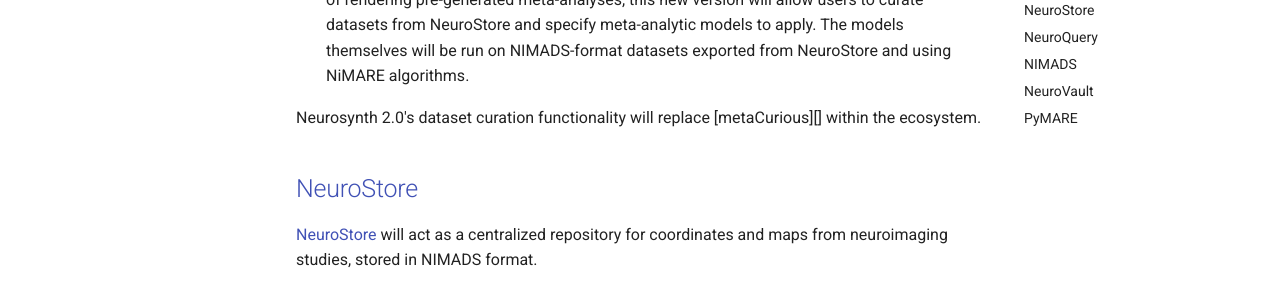
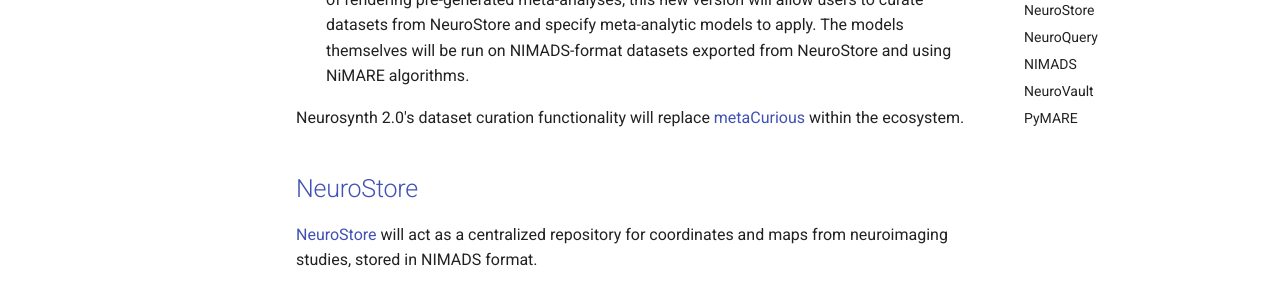
Before and after one commit to neurostuff/neurostuff.github.io, an MkDocs documentation site: the page built from docs/index.md, in a window 1280 px wide and 900 px high, scrolled down 1485 px. Shown: the part 152-444 px from the top of the window. Built offline with MkDocs 1.6.1 and Material for MkDocs 9.7.7, drawn with Linux system fonts in a browser that asks for light colours; some of the changed lines change nothing that is shown.

Commit message:
Fix *other* typo.

```diff
--- a/docs/index.md
+++ b/docs/index.md
@@ -110,6 +110,7 @@
 [Cognitive Atlas]: http://www.cognitiveatlas.org/
 [Cognitive Paradigm Ontology]: http://www.cogpo.org/
 [FSL]: https://fsl.fmrib.ox.ac.uk
+[metaCurious]: https://github.com/neurostuff/metaCurious
 [NeuroPower]: http://neuropowertools.org
 [NeuroQuery]: https://neuroquery.org
 [NeuroQuery database]: https://github.com/neuroquery/neuroquery_data
```
